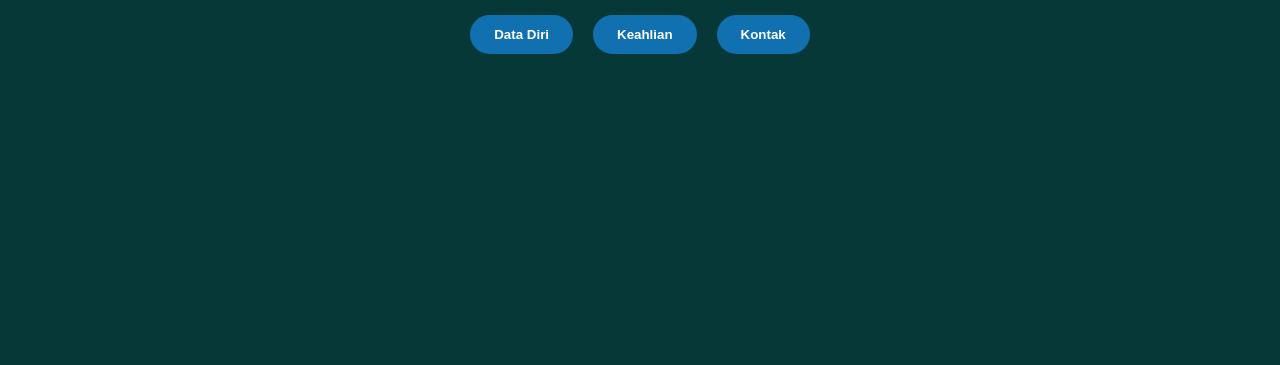
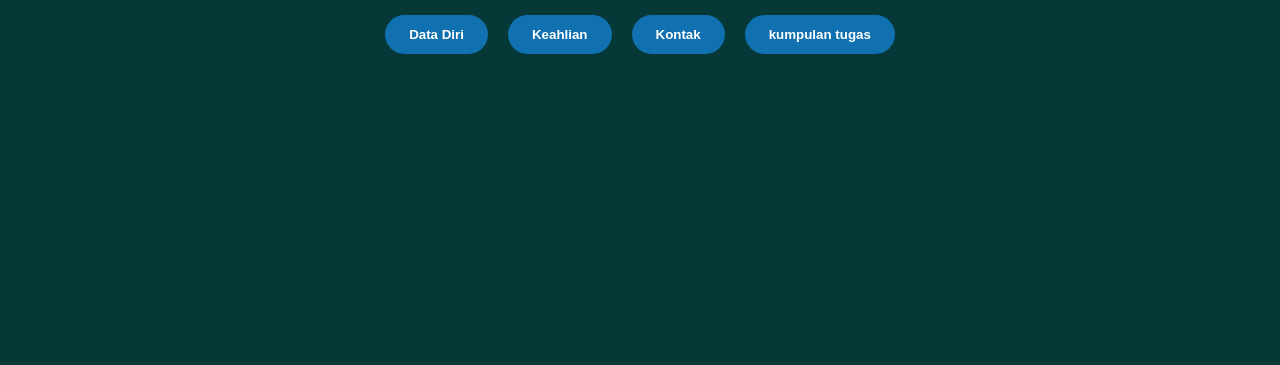
Before and after one commit to ilmanpauji09-ui/manfauz, a plain HTML site: page index.html in a window 1280 px wide. Shown: the part 435-800 px from the top of the page. Drawn offline with Linux system fonts and the light colour scheme.

Commit message:
Update index.html

```diff
--- a/index.html
+++ b/index.html
@@ -22,6 +22,7 @@
       <button onclick="showSection('data')">Data Diri</button>
       <button onclick="showSection('skills')">Keahlian</button>
       <button onclick="showSection('contact')">Kontak</button>
+       <button onclick="showSection('contact')">kumpulan tugas</button>
     </nav>
 
     <div class="content">
```
